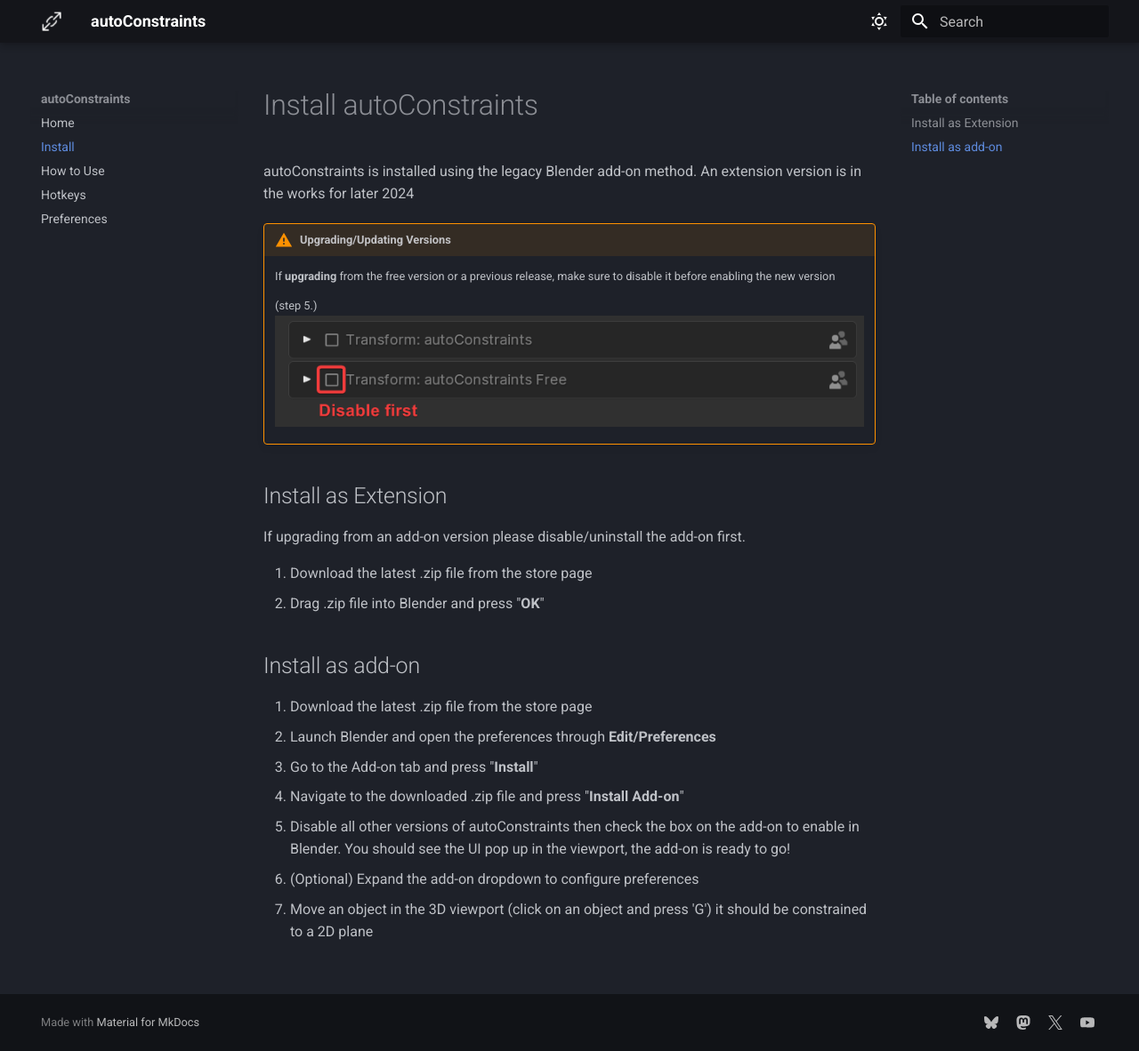
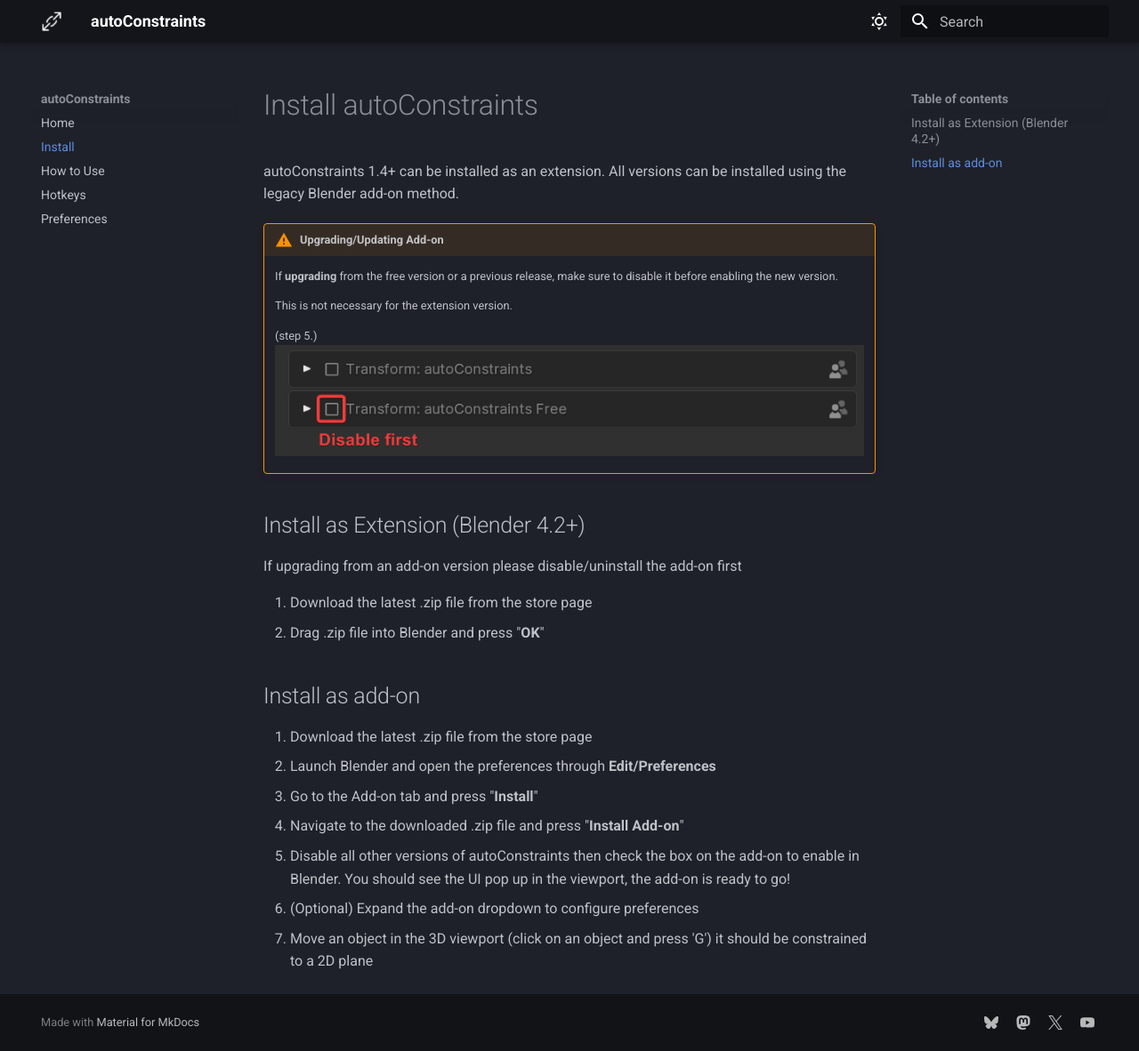
Before and after one commit to SpaghetMeNot/autoconstraints, an MkDocs documentation site: the page built from docs/install.md, in a window 1280 px wide and 1182 px high. Shown: the whole window at 89% size. Built offline with MkDocs 1.6.1 and Material for MkDocs 9.7.7, drawn with Linux system fonts in a browser that asks for light colours; some web fonts are replaced.

Commit message:
Updating install instructions

```diff
--- a/docs/install.md
+++ b/docs/install.md
@@ -1,14 +1,18 @@
 # Install autoConstraints
-autoConstraints is installed using the legacy Blender add-on method. An extension version is in the works for later 2024
+autoConstraints 1.4+ can be installed as an extension. All versions can be installed using the legacy Blender add-on method.
 
-!!! warning "Upgrading/Updating Versions"
-    If **upgrading** from the free version or a previous release, make sure to disable it before enabling the new version
+!!! warning "Upgrading/Updating Add-on"
+    If **upgrading** from the free version or a previous release, make sure to disable it before enabling the new version.
+
+    This is not necessary for the extension version.
+
 
     (step 5.)
     ![Image](assets/image.webp)
 
-## Install as Extension
-If upgrading from an add-on version please disable/uninstall the add-on first.
+## Install as Extension (Blender 4.2+)
+
+If upgrading from an add-on version please disable/uninstall the add-on first
 
 1. Download the latest .zip file from the store page
 2. Drag .zip file into Blender and press "**OK**"
```
